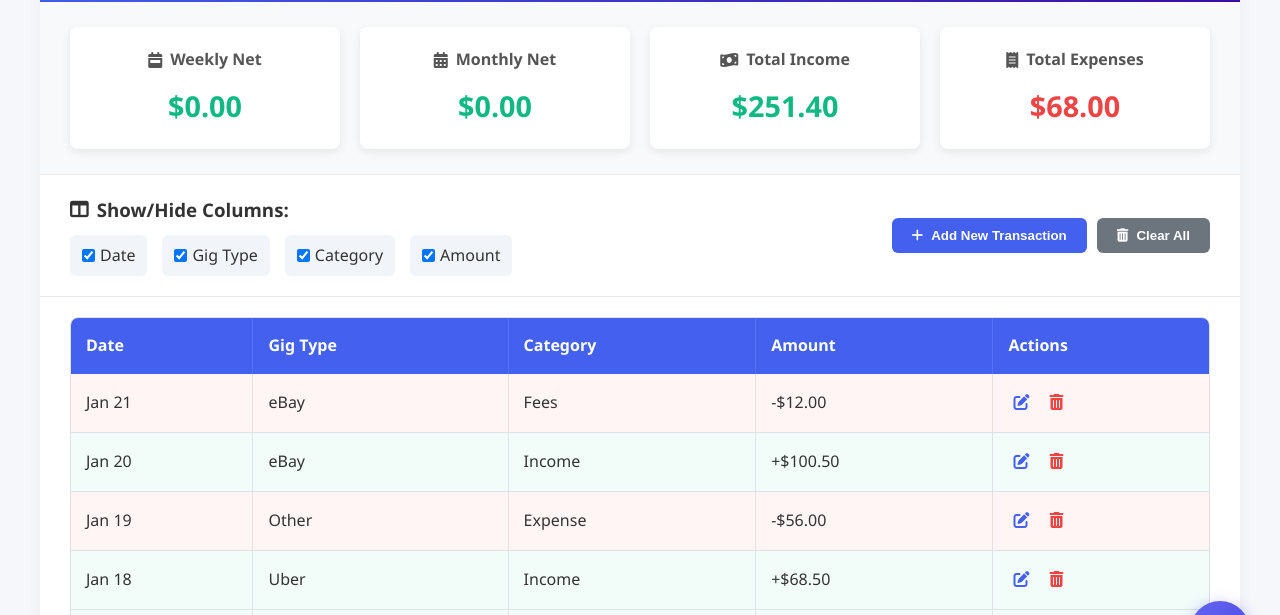
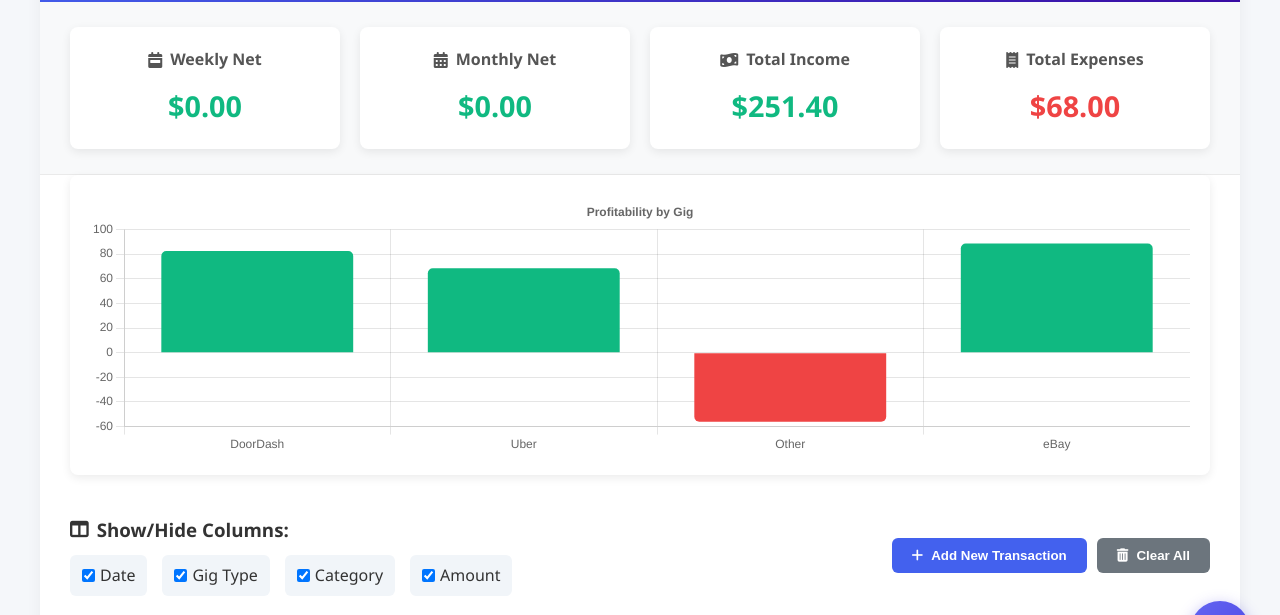
Before and after one commit to georginamateo/HustleHub, a plain HTML site: page hustlehub/index.html in a window 1280 px wide. Shown: the part 109-724 px from the top of the page. Drawn offline with nearby package versions, Linux system fonts and the light colour scheme.

Commit message:
Integrate Chart.js for profit visualization
Added Chart.js library for visualizing data in the dashboard.

```diff
--- a/hustlehub/index.html
+++ b/hustlehub/index.html
@@ -6,6 +6,7 @@
     <title>HustleHub | Side Gig Dashboard</title>
     <link rel="stylesheet" href="style.css">
     <link rel="stylesheet" href="https://cdnjs.cloudflare.com/ajax/libs/font-awesome/6.4.0/css/all.min.css">
+    <script src="https://cdn.jsdelivr.net/npm/chart.js"></script>
 </head>
 <body>
     <div class="container">
@@ -38,6 +39,12 @@
             <div class="summary-card">
                 <h3><i class="fas fa-receipt"></i> Total Expenses</h3>
                 <p class="amount negative" id="total-expenses">$0.00</p>
+            </div>
+        </section>
+
+        <section class="charts-section" style="padding: 0 30px; margin-bottom: 20px;">
+            <div style="background: white; padding: 20px; border-radius: 8px; box-shadow: 0 3px 10px rgba(0,0,0,0.08); height: 300px;">
+                <canvas id="profitChart"></canvas>
             </div>
         </section>
 
```
